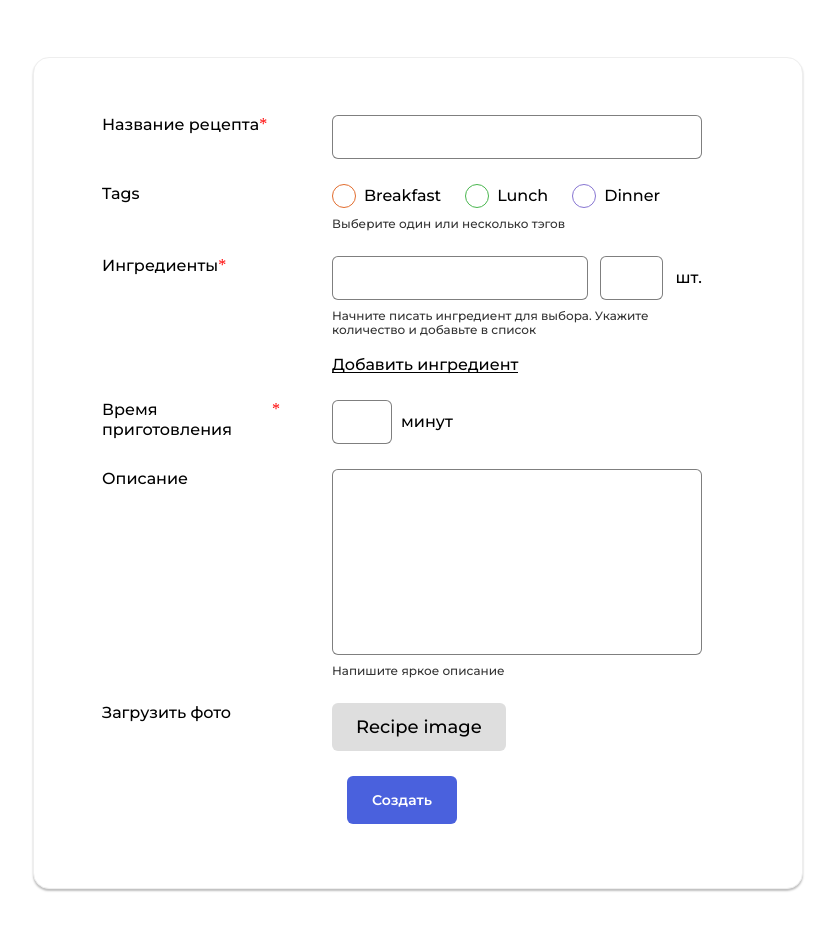
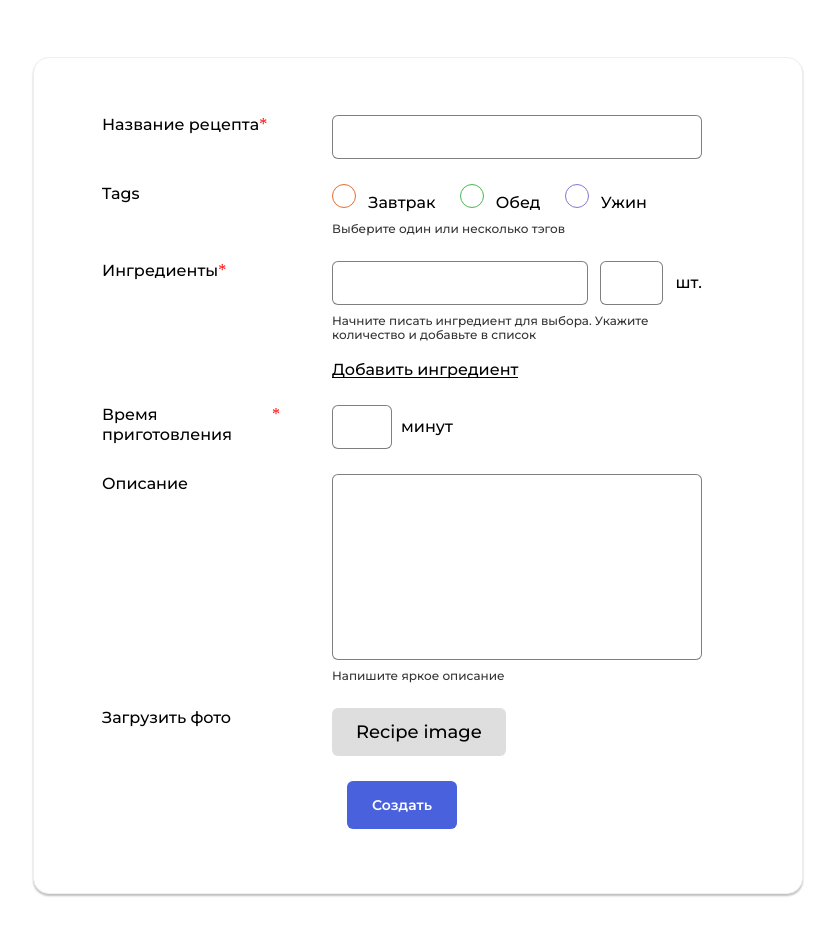
Before and after one commit to abi83/foodgram-project, a Django app: page /new/ in a window 1280 px wide. Shown: the part 201-1135 px from the top of the page, without its empty margins (222-1057 px from the left). Run offline with Django 3.2, Linux system fonts and the light colour scheme; the visitor is signed in with stand-in values (Sample User, id 1); data comes from the database, SQL or seed files in the repository; data that the repository does not hold is empty; some libraries are stand-ins or nearby versions.

Commit message:
recipe creation is refactored

```diff
--- a/apps/recipes/forms.py
+++ b/apps/recipes/forms.py
@@ -6,15 +6,10 @@
 class RecipeForm(forms.ModelForm):
     def clean(self):
         cleaned_data = super().clean()
-        tag_breakfast = cleaned_data.get('tag_breakfast')
-        tag_lunch = cleaned_data.get('tag_lunch')
-        tag_dinner = cleaned_data.get('tag_dinner')
+        return cleaned_data
+        # TODO: validate minimum one ingredient is checked
+    tags = forms.CheckboxSelectMultiple()
 
-        if not (tag_breakfast or tag_lunch or tag_dinner):
-            msg = 'Check at least one tag'
-            self.add_error('tag_breakfast', msg)
-        return cleaned_data
-    # TODO: validate minimum one ingredient is checked
 
     class Meta:
         model = Recipe
@@ -26,12 +21,8 @@
                 attrs={'class': 'form__input'}, ),
             'description': forms.Textarea(
                 attrs={'class': 'form__textarea', 'rows': 8, }),
-            'tag_breakfast': forms.CheckboxInput(
-                attrs={'class': 'tags__checkbox tags__checkbox_style_orange'}),
-            'tag_lunch': forms.CheckboxInput(
-                attrs={'class': 'tags__checkbox tags__checkbox_style_green'}),
-            'tag_dinner': forms.CheckboxInput(
-                attrs={'class': 'tags__checkbox tags__checkbox_style_purple'}),
+            'tags': forms.CheckboxSelectMultiple(
+                attrs={'class': 'tags__checkbox'}),
             'image': forms.ClearableFileInput(
                 attrs={'class': 'form__file'}),
         }
--- a/apps/recipes/management/commands/fill-three.py
+++ b/apps/recipes/management/commands/fill-three.py
@@ -6,7 +6,7 @@
 from factory import fuzzy
 
 from apps.recipes.factory import RecipeFactory, RecipeIngredientFactory
-from apps.recipes.models import Ingredient, Recipe
+from apps.recipes.models import Ingredient, Recipe, Tag
 from foodgram.utils.progress import Progress
 
 
@@ -29,7 +29,7 @@
         for i in range(number):
             Progress.show_progress(i / number, 'Recipes')
             author = fuzzy.FuzzyChoice(User.objects.all())
-            RecipeFactory.create(author=author)
+            RecipeFactory.create(author=author, tags=Tag.objects.all())
         Progress.report_success(number, 'Recipes')
 
     @staticmethod
--- a/apps/recipes/models.py
+++ b/apps/recipes/models.py
@@ -71,6 +71,22 @@
         return self.name
 
 
+class Tag(models.Model):
+    name = models.CharField(
+        max_length=30,
+        unique=True,
+        verbose_name='Recipe tag name',
+    )
+    slug = models.CharField(
+        max_length=30,
+        unique=True,
+        null=False,
+        verbose_name='Tag slug for forms and imputs'
+    )
+    def __str__(self):
+        return self.name
+
+
 class RecipeQuerySet(models.QuerySet):
     def annotate_with_favorite_and_cart_prop(self, user_id: int):
         return self.annotate(is_favorite=Exists(
@@ -124,21 +140,9 @@
         null=True,
         help_text='Fill in the description',
     )
-    # TODO: refactor this!
-    tag_breakfast = models.BooleanField(
-        default=False,
-        verbose_name='Breakfast',
-        help_text='Select if this recipe is suitable for breakfast'
-    )
-    tag_lunch = models.BooleanField(
-        default=False,
-        verbose_name='Lunch',
-        help_text='Select if this recipe is suitable for lunch',
-    )
-    tag_dinner = models.BooleanField(
-        default=False,
-        verbose_name='Dinner',
-        help_text='Select if this recipe is suitable for dinner',
+    tags = models.ManyToManyField(
+        Tag,
+        blank=True,
     )
     pub_date = models.DateTimeField(
         verbose_name='Publication date',
--- a/apps/recipes/templates/recipes/recipe-form.html
+++ b/apps/recipes/templates/recipes/recipe-form.html
@@ -10,18 +10,11 @@
   <p class="form__label">Tags</p>
   <div class="form__field-group">
     <div class="tags">
-      <div class="tags__item">
-        {{ form.tag_breakfast }}
-        <label for="{{ form.tag_breakfast.auto_id }}" class="tags__label">{{ form.tag_breakfast.label }}</label>
-      </div>
-      <div class="tags__item">
-        {{ form.tag_lunch }}
-        <label for="{{ form.tag_lunch.auto_id }}" class="tags__label">{{ form.tag_lunch.label }}</label>
-      </div>
-      <div class="tags__item">
-        {{ form.tag_dinner }}
-        <label for="{{ form.tag_dinner.auto_id }}" class="tags__label">{{ form.tag_dinner.label }}</label>
-      </div>
+      {% for tag in form.tags %}
+        <div class="tags__item">
+          {{ tag }}
+        </div>
+      {% endfor %}
     </div>
     <span class="form__input-info" style="margin-bottom: 0;">Выберите один или несколько тэгов</span>
     <span class="form__error">{{ form.tag_breakfast.errors }}</span>
@@ -80,3 +73,14 @@
     <span class="form__error">{{ form.image.errors }}</span>
   </div>
 </div>
+<script>
+  const tagClasses = {
+    id_tags_0: {name: 'Завтрак', class: 'tags__checkbox_style_orange'},
+    id_tags_1: {name: 'Обед', class: 'tags__checkbox_style_green'},
+    id_tags_2: {name: 'Ужин', class: 'tags__checkbox_style_purple'}
+  }
+  document.querySelectorAll('.tags__checkbox').forEach(el=>{
+    el.classList.add(tagClasses[el.id].class)
+    el.parentElement.classList.add('tags__label')
+  })
+</script>
--- a/apps/recipes/views.py
+++ b/apps/recipes/views.py
@@ -33,10 +33,11 @@
             return query_set.select_related(
                 'author'
             ).annotate_with_favorite_and_cart_prop(
-                user_id=self.request.user.id)
+                user_id=self.request.user.id
+            ).prefetch_related('tags')
         return query_set.select_related('author').annotate_with_session_data(
             self.request.session.get('cart')
-        )
+            ).prefetch_related('tags')
 
 
 class BaseRecipeList(RecipeAnnotateMixin, ListView):
```
Also changed, not shown: apps/recipes/factory.py (+4 -16 lines), apps/recipes/migrations/0001_initial.py, apps/recipes/migrations/0002_auto_20210524_1850.py (added), 1 other file.
